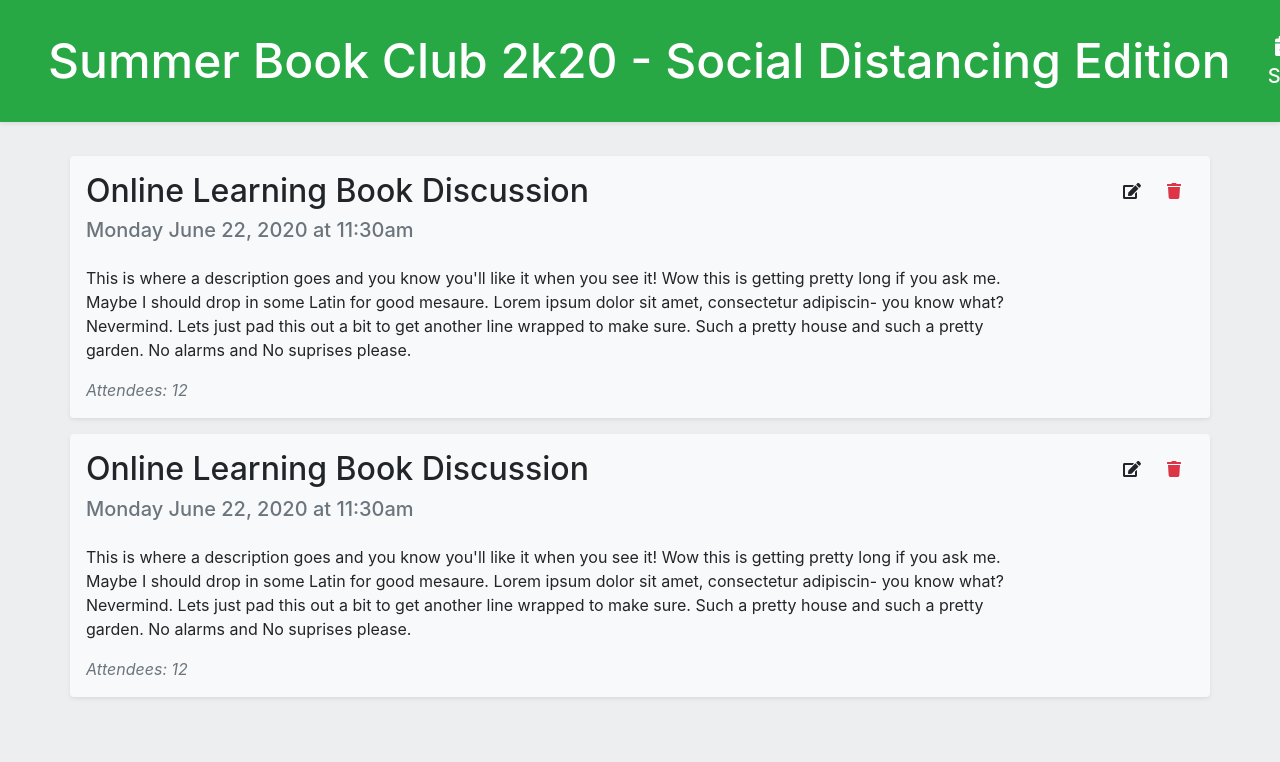
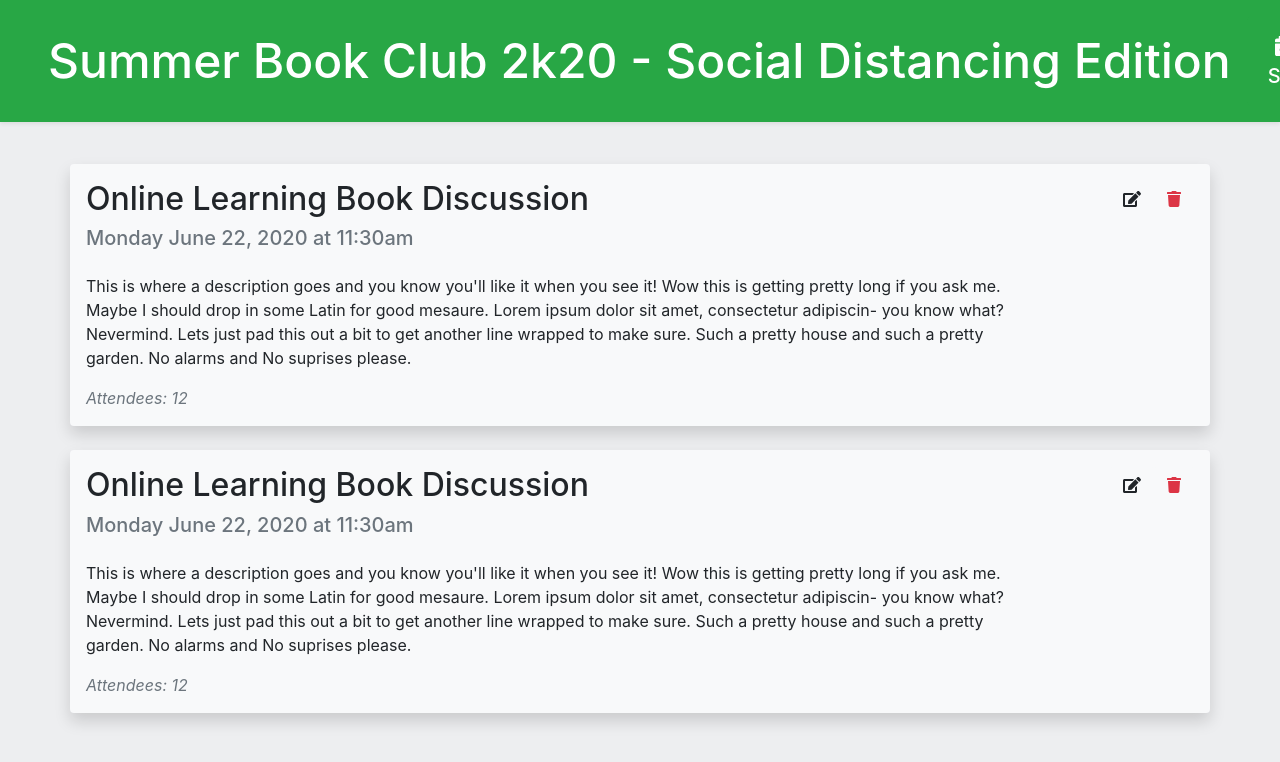
Before and after one commit to Jackschwarz58/ProgramPlanner-Paycom2020, a React (Create React App) app: page / in a window 1280 px wide. Shown: the top 762 px of the page. Built offline with nearby package versions, Linux system fonts and the light colour scheme.

Commit message:
Made shadow larger

```diff
--- a/src/components/sessionCard.jsx
+++ b/src/components/sessionCard.jsx
@@ -6,7 +6,7 @@ class SessionCard extends Component {
   state = {};
   render() {
     return (
-      <div className="container bg-light my-3 p-3 rounded shadow-sm">
+      <div className="container bg-light my-4 p-3 rounded shadow">
         <div className="row">
           <div className="col col-10">
             <h2>Online Learning Book Discussion</h2>
```
